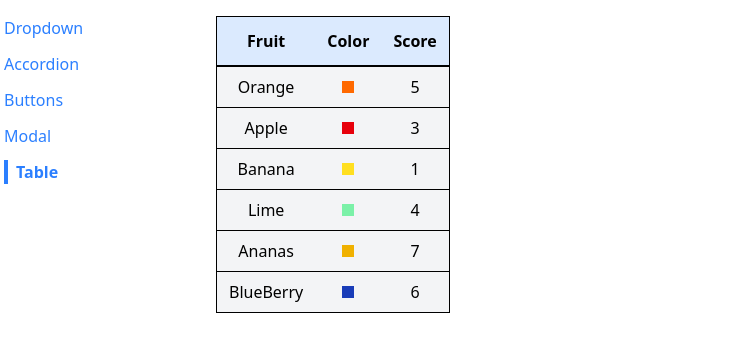
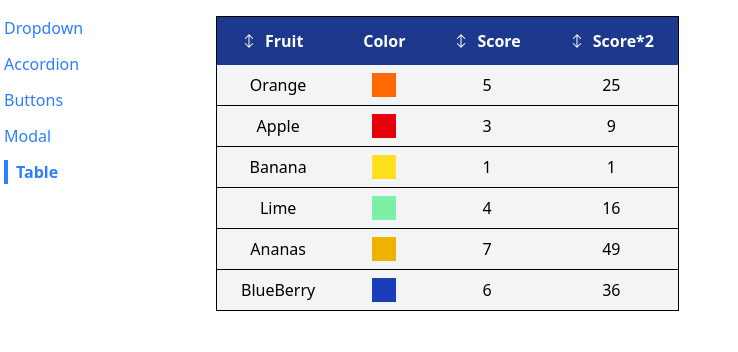
Before and after one commit to jaroslawkubiak/react_v2, a React app in the folder 10-comps/: page /table in a window 1280 px wide. Shown: the top 352 px of the page, without its empty margins (0-738 px from the left). Built offline with nearby package versions, Linux system fonts and the light colour scheme; the HTML template or start-up script is replaced by a standard one.

Commit message:
add sortable table component

```diff
--- /dev/null
+++ b/10-comps/src/components/SortableTable.js
@@ -0,0 +1,86 @@
+import {
+  LiaArrowUpSolid,
+  LiaArrowDownSolid,
+  LiaArrowsAltVSolid,
+} from "react-icons/lia";
+import Table from "./Table";
+import { useState } from "react";
+
+export default function SortableTable(props) {
+  const { config, theadClasses, data } = props;
+  const [sortOrder, setSortOrder] = useState(null); // null -> asc -> desc
+  const [sortBy, setSortBy] = useState(null); // null, score, name OR inna nazwa kolumny
+
+  const handleClick = (label) => {
+    if (sortBy && label !== sortBy) {
+      setSortOrder("asc");
+      setSortBy(label);
+      return;
+    }
+
+    if (!sortOrder) {
+      setSortOrder("asc");
+      setSortBy(label);
+    } else if (sortOrder === "asc") {
+      setSortOrder("desc");
+      setSortBy(label);
+    } else {
+      setSortOrder(null);
+      setSortBy(null);
+    }
+  };
+
+  const updatedConfig = config.map((column) => {
+    if (!column.sortValue) {
+      return column;
+    }
+    const headerClass = "cursor-pointer hover:text-red-500" + theadClasses;
+    const header = () => (
+      <th className={headerClass} onClick={() => handleClick(column.label)}>
+        <div className="flex items-center gap-2 ">
+          {getIcons(column.label, sortBy, sortOrder)}
+          {column.label}
+        </div>
+      </th>
+    );
+
+    return { ...column, header };
+  });
+
+  let sortedData = data;
+  if (sortBy && sortOrder) {
+    const { sortValue } = config.find((column) => column.label === sortBy);
+    sortedData = [...data].sort((a, b) => {
+      const valueA = sortValue(a);
+      const valueB = sortValue(b);
+
+      const reverseOrder = sortOrder === "desc" ? -1 : 1;
+
+      if (typeof valueA === "string") {
+        return valueA.localeCompare(valueB) * reverseOrder;
+      } else {
+        return (valueA - valueB) * reverseOrder;
+      }
+    });
+  }
+
+  return (
+    <div>
+      <Table {...props} config={updatedConfig} data={sortedData} />
+    </div>
+  );
+}
+
+function getIcons(label, sortBy, sortOrder) {
+  if (label !== sortBy) {
+    return <LiaArrowsAltVSolid />;
+  }
+
+  if (!sortOrder) {
+    return <LiaArrowsAltVSolid />;
+  } else if (sortOrder === "asc") {
+    return <LiaArrowDownSolid />;
+  } else {
+    return <LiaArrowUpSolid />;
+  }
+}
--- a/10-comps/src/components/Table.js
+++ b/10-comps/src/components/Table.js
@@ -1,6 +1,19 @@
-export default function Table({ data, config, keyFn }) {
-  const theadClasses = "p-3 bg-blue-100 m-1";
-  const tbodyClasses = "px-3 py-1 text-center";
+import { Fragment } from "react";
+
+export default function Table({ data, config, keyFn, theadClasses }) {
+  const tbodyClasses = "py-1 px-6 text-center";
+
+  const renderedHeaders = config.map((column) => {
+    if (column.header) {
+      return <Fragment key={column.label}>{column.header()}</Fragment>;
+    }
+
+    return (
+      <th className={theadClasses} key={column.label}>
+        {column.label}
+      </th>
+    );
+  });
 
   const renderedRows = data.map((row) => {
     const renderedCells = config.map((column) => {
@@ -18,19 +31,11 @@
     );
   });
 
-  const renderedHeaders = config.map((column) => {
-    return (
-      <th className={theadClasses} key={column.label}>
-        {column.label}
-      </th>
-    );
-  });
-
   return (
     <>
       <table className="table-auto border-spacing-2 border">
         <thead>
-          <tr className="border-b-2">{renderedHeaders}</tr>
+          <tr>{renderedHeaders}</tr>
         </thead>
         <tbody>{renderedRows}</tbody>
       </table>
--- a/10-comps/src/pages/TablePage.js
+++ b/10-comps/src/pages/TablePage.js
@@ -1,6 +1,8 @@
-import Table from "../components/Table";
+import SortableTable from "../components/SortableTable";
 
 export default function TablePage() {
+  const theadClasses = " py-3 px-6 bg-blue-900 text-white";
+
   const data = [
     { name: "Orange", color: "bg-orange-500", score: 5 },
     { name: "Apple", color: "bg-red-600", score: 3 },
@@ -19,12 +21,17 @@
     {
       label: "Color",
       className: "flex justify-center items-center h-10",
-      render: (fruit) => <div className={`flex w-3 h-3 ${fruit.color}`}></div>,
+      render: (fruit) => <div className={`flex w-6 h-6 ${fruit.color}`}></div>,
     },
     {
       label: "Score",
       render: (fruit) => fruit.score,
       sortValue: (fruit) => fruit.score,
+    },
+    {
+      label: "Score*2",
+      render: (fruit) => fruit.score ** 2,
+      sortValue: (fruit) => fruit.score ** 2,
     },
   ];
 
@@ -34,7 +41,12 @@
 
   return (
     <div>
-      <Table data={data} config={config} keyFn={keyFn} />
+      <SortableTable
+        data={data}
+        config={config}
+        keyFn={keyFn}
+        theadClasses={theadClasses}
+      />
     </div>
   );
 }
```
